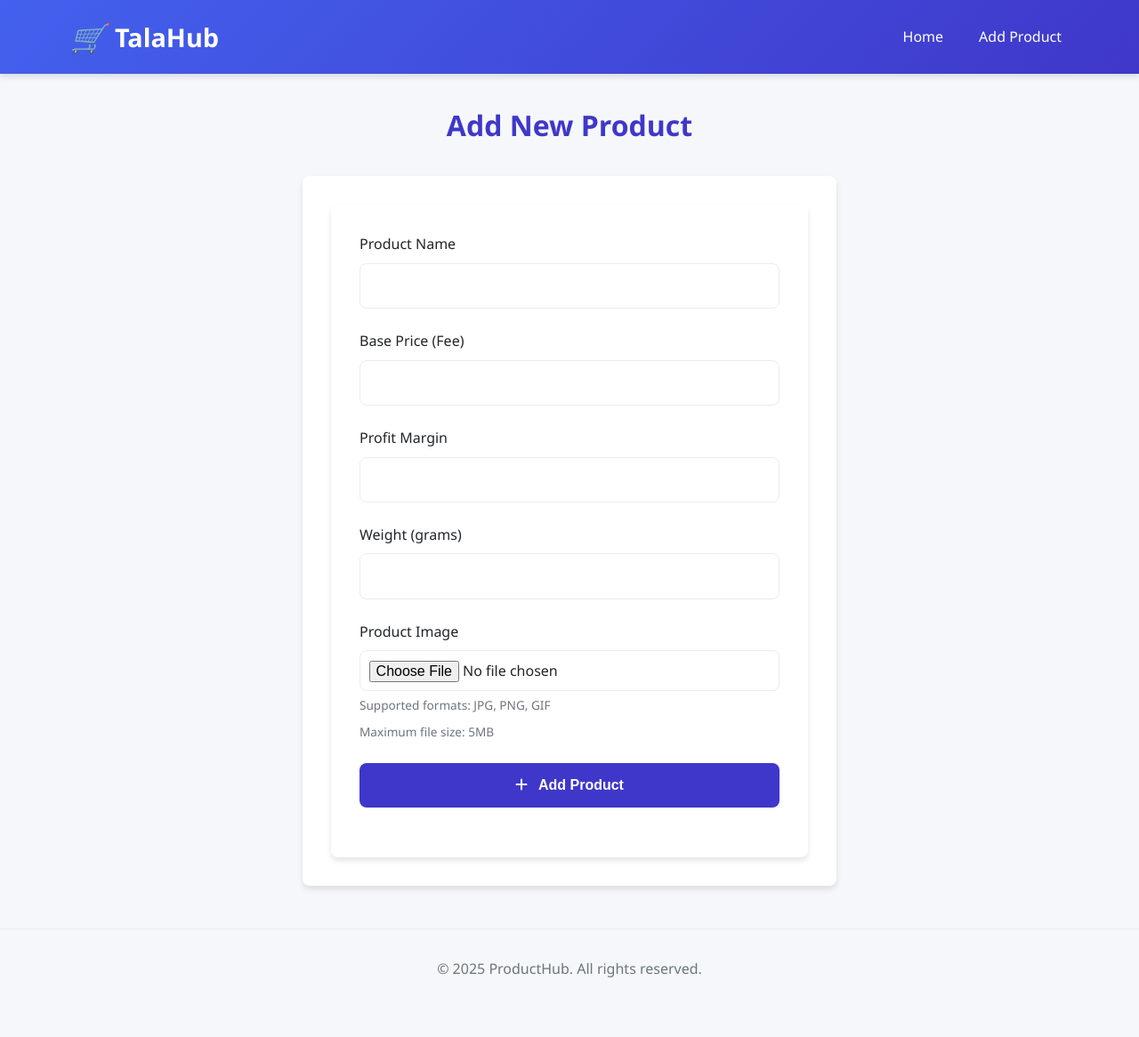
After one commit to mahdi0shamlou/TalaProducts, a FastAPI app: template templates/add_product.html in a window 1280 px wide. The commit adds this page. Shown: the whole page at 89% size. Run offline with FastAPI, Linux system fonts and the light colour scheme; the template is opened without the code that fills it, so the values that code supplies are empty.

Commit message:
Update and finished main file and route

```diff
--- a/Requirements.txt
+++ b/Requirements.txt
@@ -4,3 +4,4 @@ sqlalchemy
 pymysql
 mysqlclient
 jinja2
+python-multipart
--- a/main.py
+++ b/main.py
@@ -6,9 +6,22 @@ import configparser
 from sqlalchemy import create_engine
 from fastapi.templating import Jinja2Templates
 from sqlalchemy.orm import sessionmaker
+from fastapi import FastAPI, Request, Depends, Form
+from fastapi.responses import HTMLResponse, RedirectResponse
+from sqlalchemy.orm import Session
 import requests
 import json
 from models import Products
+from fastapi import Depends, Request
+from sqlalchemy.orm import Session
+from fastapi import Form, File, UploadFile  # Add Form here
+from fastapi import FastAPI, Request, Depends, HTTPException, Response
+from fastapi import File, UploadFile
+from sqlalchemy.orm import Session
+import os
+import time
+from models import Products
+
 
 config = configparser.ConfigParser()
 config.read('Config.ini')
@@ -55,27 +68,127 @@ app.mount("/static", StaticFiles(directory="static"), name="static")
 # Initialize templates directory
 templates = Jinja2Templates(directory="templates")
 
+
 @app.get("/", response_class=HTMLResponse)
-async def home(request: Request):
-    products = [
-        {"id": 1, "name_product": "Test Product", "price": 28, "profit": 100, "fee": 1000, "image_address": "/static/images/images.png"},
-        {"id": 1, "name_product": "Test Product", "price": 28, "profit": 100, "fee": 1000,
-         "image_address": "/static/images/images.png"},
-        {"id": 1, "name_product": "Test Product", "price": 28, "profit": 100, "fee": 1000,
-         "image_address": "/static/images/images.png"}
+async def home(request: Request, db: Session = Depends(get_db)):
+    products = db.query(Products).all()
+
+    # Convert ORM objects to a list of dictionaries
+    product_list = [
+        {
+            "id": product.id,
+            "name_product": product.name_product,
+            "profit": product.profit,
+            "fee": product.fee,
+            "image_address": product.image_address
+        }
+        for product in products
     ]
-    return templates.TemplateResponse("index.html", {"request": request, "products": products})
+    return templates.TemplateResponse("index.html", {"request": request, "products": product_list})
+
+
+# Create upload directory if not exists
+UPLOAD_DIR = "static/images"
+os.makedirs(UPLOAD_DIR, exist_ok=True)
 
 
 @app.get("/Add", response_class=HTMLResponse)
-async def home(request: Request):
-    """create a new products"""
-    pass
+async def show_add_form(request: Request):
+    return templates.TemplateResponse("add_product.html", {"request": request})
 
-@app.get("/Delete", response_class=HTMLResponse)
-async def home(request: Request):
-    """get an id and delete form db"""
-    pass
+
+@app.post("/Add", response_class=HTMLResponse)
+async def create_product(
+        request: Request,
+        name_product: str = Form(...),  # Use Form(...) for form fields
+        fee: float = Form(...),
+        profit: float = Form(...),
+        weight: int = Form(...),
+        image: UploadFile = File(...),  # File upload remains unchanged
+        db: Session = Depends(get_db)
+):
+    try:
+        # Input Validation
+        if len(name_product.strip()) < 3:
+            return templates.TemplateResponse(
+                "add_product.html",
+                {"request": request, "error": "Product name must be at least 3 characters"},
+                status_code=400
+            )
+
+        if fee < 0 or profit < 0 or weight < 1:
+            return templates.TemplateResponse(
+                "add_product.html",
+                {"request": request, "error": "Invalid numeric values"},
+                status_code=400
+            )
+
+        # Validate image
+        if not image.content_type.startswith('image/'):
+            return templates.TemplateResponse(
+                "add_product.html",
+                {"request": request, "error": "Invalid image file type"},
+                status_code=400
+            )
+
+        # Generate secure filename
+        file_extension = os.path.splitext(image.filename)[1].lower()
+        if file_extension not in ['.jpg', '.jpeg', '.png', '.gif']:
+            return templates.TemplateResponse(
+                "add_product.html",
+                {"request": request, "error": "Unsupported image format"},
+                status_code=400
+            )
+
+        safe_filename = f"{int(time.time())}_{file_extension}"
+        file_path = os.path.join(UPLOAD_DIR, safe_filename)
+
+        # Save image
+        with open(file_path, "wb") as buffer:
+            content = await image.read()
+            if len(content) > 5 * 1024 * 1024:  # 5MB limit
+                return templates.TemplateResponse(
+                    "add_product.html",
+                    {"request": request, "error": "File size exceeds 5MB limit"},
+                    status_code=400
+                )
+            buffer.write(content)
+
+        # Create product
+        db_product = Products(
+            name_product=name_product,
+            fee=int(fee * 100),  # Store as cents
+            profit=int(profit * 100),
+            weight=weight,
+            image_address=f"/static/images/{safe_filename}"
+        )
+
+        db.add(db_product)
+        db.commit()
+        db.refresh(db_product)
+
+        # Redirect using Response
+        return Response(
+            status_code=302,
+            headers={"Location": "/"}
+        )
+
+    except Exception as e:
+        db.rollback()
+        return templates.TemplateResponse(
+            "add_product.html",
+            {"request": request, "error": f"An error occurred: {str(e)}"},
+            status_code=500
+        )
+
+@app.post("/delete")
+async def delete_product(request: Request, id: int = Form(...), db: Session = Depends(get_db)):
+    """Delete product by ID"""
+    product = db.query(Products).filter(Products.id == id).first()
+    if product:
+        db.delete(product)
+        db.commit()
+    return RedirectResponse(url="/", status_code=303)
 
 # --- Start Server ---
 if __name__ == "__main__":
--- a/static/style.css
+++ b/static/style.css
@@ -357,3 +357,140 @@ footer {
         margin-bottom: 0.75rem !important;
     }
 }
+
+/* static/style.css - Add these to existing CSS */
+
+/* Product Actions */
+.product-actions {
+    margin-top: 1.2rem;
+    display: flex;
+    justify-content: flex-end;
+}
+
+.delete-button {
+    display: flex;
+    align-items: center;
+    gap: 8px;
+    transition: all 0.3s ease;
+}
+
+.delete-button i {
+    font-size: 0.9rem;
+}
+
+/* Modal Styles */
+.modal {
+    display: none;
+    position: fixed;
+    top: 0;
+    left: 0;
+    width: 100%;
+    height: 100%;
+    background: rgba(0, 0, 0, 0.5);
+    z-index: 1000;
+    justify-content: center;
+    align-items: center;
+}
+
+.modal-content {
+    background: white;
+    padding: 2rem;
+    border-radius: var(--radius);
+    box-shadow: 0 5px 15px rgba(0, 0, 0, 0.2);
+    max-width: 500px;
+    width: 90%;
+}
+
+.modal h3 {
+    margin-bottom: 1rem;
+    color: var(--dark);
+}
+
+.modal p {
+    margin-bottom: 1.5rem;
+    color: var(--gray);
+}
+
+.modal-actions {
+    display: flex;
+    justify-content: flex-end;
+    gap: 1rem;
+}
+
+/* Font Awesome Icons */
+@import url('https://cdnjs.cloudflare.com/ajax/libs/font-awesome/5.15.4/css/all.min.css');
+
+/* No products message */
+.no-products {
+    text-align: center;
+    grid-column: 1 / -1;
+    padding: 2rem;
+    color: var(--gray);
+    font-size: 1.2rem;
+}
+/* Form Enhancements */
+.product-form {
+    background: white;
+    padding: 2rem;
+    border-radius: var(--radius);
+    box-shadow: var(--shadow);
+}
+
+.form-group {
+    margin-bottom: 1.5rem;
+}
+
+.text-muted {
+    color: var(--gray);
+    font-size: 0.85rem;
+    display: block;
+    margin-top: 0.3rem;
+}
+
+.btn-primary {
+    background: var(--secondary);
+}
+
+.btn-primary:hover {
+    background: var(--accent);
+}
+/* In static/style.css */
+.alert {
+    background: var(--danger);
+    color: white;
+    padding: 1rem;
+    border-radius: var(--radius);
+    margin-bottom: 1.5rem;
+    font-weight: 500;
+}
+
+.d-block {
+    display: block;
+}
+
+.mt-1 { margin-top: 0.5rem; }
+.mb-1 { margin-bottom: 0.5rem; }
+
+/* File Input Styling */
+.form-input[type="file"] {
+    padding: 0.6rem;
+    font-family: inherit;
+    line-height: 1.5;
+}
+
+/* Responsive Form */
+@media (max-width: 768px) {
+    .form-group {
+        margin-bottom: 1.2rem;
+    }
+
+    .btn-block {
+        font-size: 1rem;
+        padding: 0.8rem 1.2rem;
+    }
+}
+
+/* Icon Support */
+.fas {
+    margin-right: 0.5rem;
+}
--- /dev/null
+++ b/templates/add_product.html
@@ -0,0 +1,51 @@
+{% extends "base.html" %}
+{% block title %}Add New Product - ProductHub{% endblock %}
+{% block content %}
+<h1 class="main-title">Add New Product</h1>
+
+<div class="form-container">
+    <form method="post" action="/Add" enctype="multipart/form-data" class="product-form">
+        <!-- Error Message Container -->
+        {% if error %}
+            <div class="alert alert-danger">{{ error }}</div>
+        {% endif %}
+
+        <div class="form-group">
+            <label class="form-label">Product Name</label>
+            <input type="text" name="name_product" class="form-input" required
+                   pattern=".{3,}" title="Minimum 3 characters">
+        </div>
+
+        <div class="form-group">
+            <label class="form-label">Base Price (Fee)</label>
+            <input type="number" name="fee" class="form-input" required
+                   min="0" step="0.01">
+        </div>
+
+        <div class="form-group">
+            <label class="form-label">Profit Margin</label>
+            <input type="number" name="profit" class="form-input" required
+                   min="0" step="0.01">
+        </div>
+
+        <div class="form-group">
+            <label class="form-label">Weight (grams)</label>
+            <input type="number" name="weight" class="form-input" required
+                   min="1" step="1">
+        </div>
+
+        <div class="form-group">
+            <label class="form-label">Product Image</label>
+            <input type="file" name="image" class="form-input" accept="image/*" required>
+            <small class="text-muted">Supported formats: JPG, PNG, GIF</small>
+            <small class="text-muted d-block mt-1">Maximum file size: 5MB</small>
+        </div>
+
+        <div class="form-group">
+            <button type="submit" class="btn btn-primary btn-block">
+                <i class="fas fa-plus"></i> Add Product
+            </button>
+        </div>
+    </form>
+</div>
+{% endblock %}
--- a/templates/base.html
+++ b/templates/base.html
@@ -4,6 +4,7 @@
     <title>{% block title %}TalaHub{% endblock %}</title>
     <link rel="stylesheet" href="/static/style.css">
     <meta name="viewport" content="width=device-width, initial-scale=1">
+    <link rel="stylesheet" href="https://cdnjs.cloudflare.com/ajax/libs/font-awesome/6.0.0-beta3/css/all.min.css">
     <!-- Add Font Awesome for icons if needed -->
 </head>
 <body>
```
Also changed, not shown: templates/index.html (+62 -12 lines), static/images/1749030194_.jpg (added), static/images/1749030344_.png (added), static/images/1749030381_.png (added).
